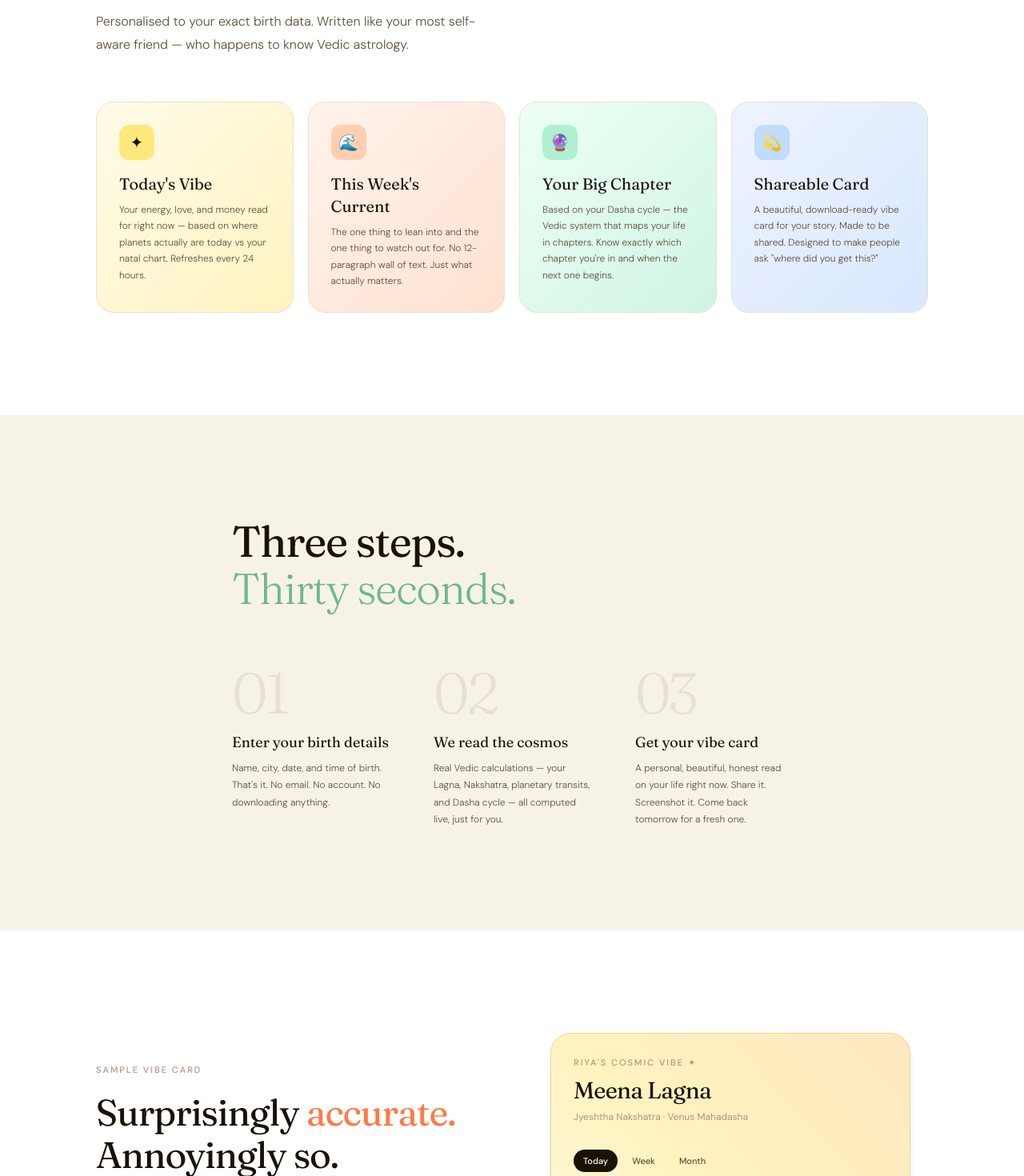
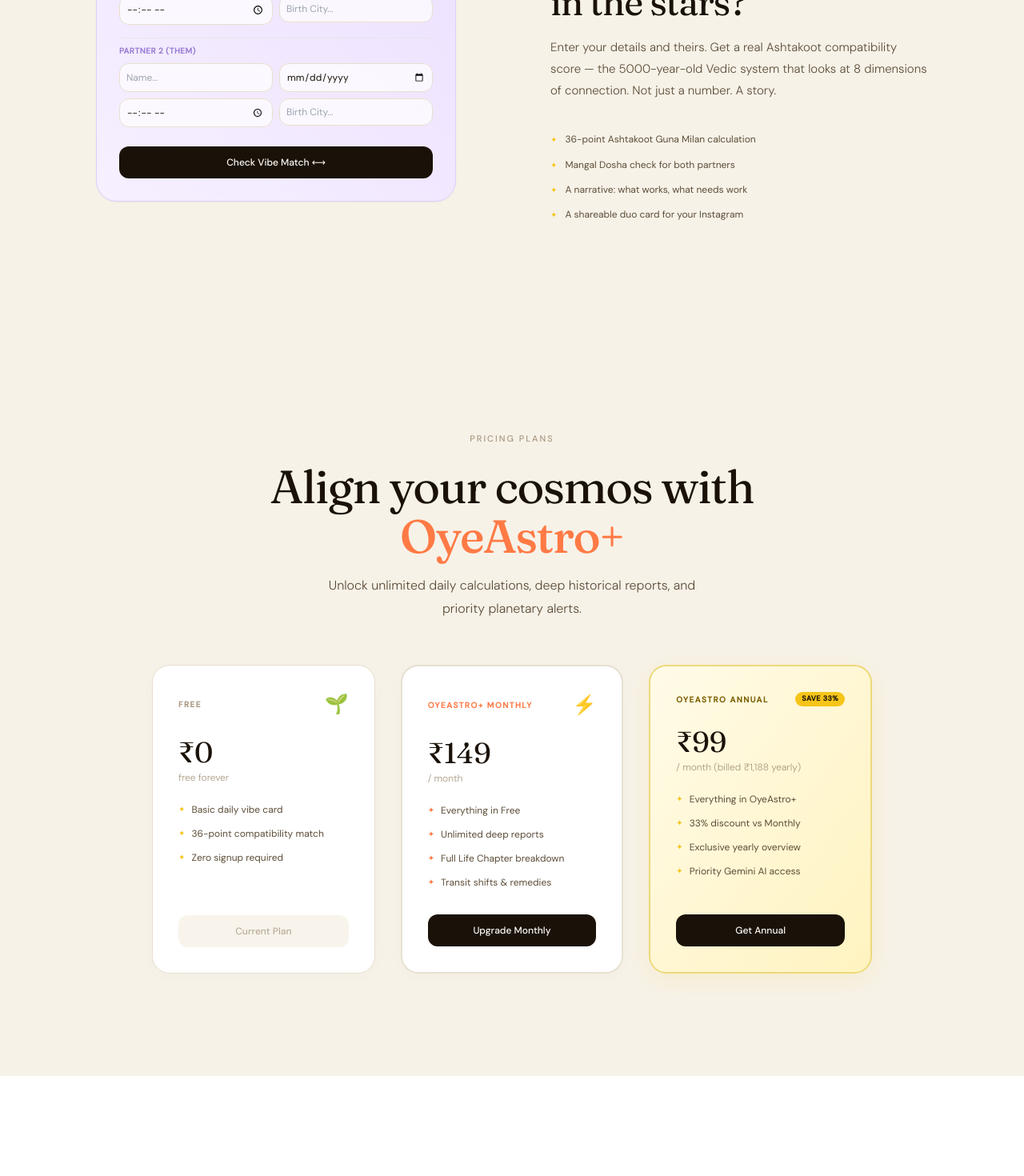
Before and after one commit to shivampandeyy97-cmd/oyeastro, a Next.js app in the folder oyeastro-next/: page / in a window 1280 px wide. Shown: the part 1280-2750 px from the top of the page at 80% size. Built offline with nearby package versions, Linux system fonts and the light colour scheme.

Commit message:
feat: remove 'what you will get' and 'three steps' segments and conditionally render results vibe card only after form submission

```diff
--- a/oyeastro-next/src/app/page.tsx
+++ b/oyeastro-next/src/app/page.tsx
@@ -482,76 +482,19 @@
         </div>
       </section>
 
-      {/* ░░ WHAT YOU GET ░░ */}
-      <section className="section bg-white py-32 px-6">
-        <div className="section-inner max-w-[1040px] mx-auto">
-          <p className="eyebrow text-[11px] font-medium text-ink-faint tracking-[2px] uppercase mb-5">What you get</p>
-          <h2 className="what-h font-display text-[36px] md:text-[58px] font-normal leading-[1.08] tracking-[-1.5px] text-ink mb-4">Not your mom's<br /><em className="not-italic text-lavender font-light">horoscope column.</em></h2>
-          <p className="what-sub text-base text-ink-mid leading-[1.8] font-light max-w-[480px] mb-14">Personalised to your exact birth data. Written like your most self-aware friend — who happens to know Vedic astrology.</p>
 
-          <div className="cards grid grid-cols-1 md:grid-cols-2 lg:grid-cols-4 gap-[18px]">
-            <div className="feat bg-gradient-to-br from-[#FFFBE8] to-[#FFF3C0] border border-border rounded-[22px] p-7 transition-all duration-300 hover:-translate-y-1 hover:shadow-lg">
-              <div className="feat-ico w-11 h-11 bg-[#FDE97B] rounded-xl flex items-center justify-center text-xl mb-4">✦</div>
-              <div className="feat-name font-display text-xl font-normal text-ink mb-2">Today's Vibe</div>
-              <div className="feat-desc text-xs text-ink-mid leading-[1.72] font-light">Your energy, love, and money read for right now — based on where planets actually are today vs your natal chart. Refreshes every 24 hours.</div>
-            </div>
-            <div className="feat bg-gradient-to-br from-[#FFF2EC] to-[#FFE2D0] border border-border rounded-[22px] p-7 transition-all duration-300 hover:-translate-y-1 hover:shadow-lg">
-              <div className="feat-ico w-11 h-11 bg-[#FFCFB0] rounded-xl flex items-center justify-center text-xl mb-4">🌊</div>
-              <div className="feat-name font-display text-xl font-normal text-ink mb-2">This Week's Current</div>
-              <div className="feat-desc text-xs text-ink-mid leading-[1.72] font-light">The one thing to lean into and the one thing to watch out for. No 12-paragraph wall of text. Just what actually matters.</div>
-            </div>
-            <div className="feat bg-gradient-to-br from-[#EDFFF5] to-[#D0F5E4] border border-border rounded-[22px] p-7 transition-all duration-300 hover:-translate-y-1 hover:shadow-lg">
-              <div className="feat-ico w-11 h-11 bg-[#B0F0D0] rounded-xl flex items-center justify-center text-xl mb-4">🔮</div>
-              <div className="feat-name font-display text-xl font-normal text-ink mb-2">Your Big Chapter</div>
-              <div className="feat-desc text-xs text-ink-mid leading-[1.72] font-light">Based on your Dasha cycle — the Vedic system that maps your life in chapters. Know exactly which chapter you're in and when the next one begins.</div>
-            </div>
-            <div className="feat bg-gradient-to-br from-[#EEF3FF] to-[#D8E8FF] border border-border rounded-[22px] p-7 transition-all duration-300 hover:-translate-y-1 hover:shadow-lg">
-              <div className="feat-ico w-11 h-11 bg-[#C0DCFF] rounded-xl flex items-center justify-center text-xl mb-4">💫</div>
-              <div className="feat-name font-display text-xl font-normal text-ink mb-2">Shareable Card</div>
-              <div className="feat-desc text-xs text-ink-mid leading-[1.72] font-light">A beautiful, download-ready vibe card for your story. Made to be shared. Designed to make people ask "where did you get this?"</div>
-            </div>
-          </div>
-        </div>
-      </section>
-
-      {/* ░░ HOW IT WORKS ░░ */}
-      <section className="section bg-cream py-32 px-6" id="how">
-        <div className="section-narrow max-w-[700px] mx-auto">
-          <h2 className="how-h font-display text-[34px] md:text-[54px] font-normal leading-[1.1] text-ink tracking-tight mb-16">Three steps.<br /><em className="not-italic text-sage font-light">Thirty seconds.</em></h2>
-          <div className="steps grid grid-cols-1 md:grid-cols-3 gap-14 text-left">
-            <div>
-              <div className="step-num font-display text-[72px] font-light text-border leading-none tracking-tighter mb-3">01</div>
-              <h3 className="step-title font-display text-lg font-normal text-ink mb-2">Enter your birth details</h3>
-              <p className="step-desc text-xs text-ink-mid leading-[1.78] font-light">Name, city, date, and time of birth. That's it. No email. No account. No downloading anything.</p>
-            </div>
-            <div>
-              <div className="step-num font-display text-[72px] font-light text-border leading-none tracking-tighter mb-3">02</div>
-              <h3 className="step-title font-display text-lg font-normal text-ink mb-2">We read the cosmos</h3>
-              <p className="step-desc text-xs text-ink-mid leading-[1.78] font-light">Real Vedic calculations — your Lagna, Nakshatra, planetary transits, and Dasha cycle — all computed live, just for you.</p>
-            </div>
-            <div>
-              <div className="step-num font-display text-[72px] font-light text-border leading-none tracking-tighter mb-3">03</div>
-              <h3 className="step-title font-display text-lg font-normal text-ink mb-2">Get your vibe card</h3>
-              <p className="step-desc text-xs text-ink-mid leading-[1.78] font-light">A personal, beautiful, honest read on your life right now. Share it. Screenshot it. Come back tomorrow for a fresh one.</p>
-            </div>
-          </div>
-        </div>
-      </section>
 
       {/* ░░ RESULT PREVIEW ░░ */}
+      {chart && (
         <section className="section bg-white py-32 px-6" id="results">
           <div className="section-inner max-w-[1040px] mx-auto">
             <div className="split grid grid-cols-1 lg:grid-cols-2 gap-10 lg:gap-24 items-center">
               <div className="text-left">
                 <p className="split-text-label text-[11px] font-medium text-ink-faint tracking-[2px] uppercase mb-5">
-                {chart ? 'Your vibe card' : 'Sample vibe card'}
+                  Your vibe card
                 </p>
                 <h2 className="split-h font-display text-[28px] md:text-[46px] font-normal leading-[1.15] tracking-tight text-ink mb-4">
-                {chart ? (
-                  <>Your Cosmos is <em className="not-italic text-coral">aligned.</em><br />Read your vibe check.</>
-                ) : (
-                  <>Surprisingly <em className="not-italic text-coral">accurate.</em><br />Annoyingly so.</>
-                )}
+                  Your Cosmos is <em className="not-italic text-coral">aligned.</em><br />Read your vibe check.
                 </h2>
                 <p className="split-p text-[15px] text-ink-mid leading-[1.8] font-light mb-8">
                   Our readers keep saying the same thing: "This literally described my week." That's because it's not a generic sun-sign column. It's calculated from your exact chart, matched against today's sky.
@@ -568,18 +511,14 @@
                 <div className="vibe-card bg-gradient-to-tr from-[#FFFBE8] via-[#FFF3C0] to-[#FFE8C0] border border-[#EDD890] rounded-[26px] p-7 shadow-md text-left">
                   <div className="vc-head flex justify-between items-start mb-1">
                     <div className="vc-name text-[11px] font-medium text-ink-faint tracking-[2px] uppercase">
-                    {chart ? `${chart.meta.name}'s Cosmic Vibe ✦` : "Riya's Cosmic Vibe ✦"}
+                      {chart.meta.name}'s Cosmic Vibe ✦
                     </div>
                   </div>
                   <div className="vc-lagna font-display text-[29px] font-normal text-ink tracking-tight mb-1">
-                  {chart ? `${chart.bigThree.rising.sign} Lagna` : "Meena Lagna"}
+                    {chart.bigThree.rising.sign} Lagna
                   </div>
                   <div className="vc-naksh text-xs text-ink-faint">
-                  {chart ? (
-                    `${chart.dasha.nakshatra.name} Nakshatra · ${chart.dasha.activeDasha.rulerName} Mahadasha`
-                  ) : (
-                    "Jyeshtha Nakshatra · Venus Mahadasha"
-                  )}
+                    {chart.dasha.nakshatra.name} Nakshatra · {chart.dasha.activeDasha.rulerName} Mahadasha
                   </div>
 
                   <div className="vc-line h-[0.5px] bg-ink/10 my-4" />
@@ -633,7 +572,7 @@
                   </div>
 
                   <div className="vc-insight bg-white/65 rounded-xl p-4 text-[12px] text-ink-mid leading-[1.75] italic mb-4 border-l-[2.5px] border-coral min-h-[80px] flex items-center">
-                  {vibeData ? `"${vibeData.interpretation}"` : `"Jupiter is side-eyeing your comfort zone right now. The next big chapter starts with one uncomfortable conversation you've been avoiding for weeks."`}
+                    {vibeData ? `"${vibeData.interpretation}"` : `""`}
                   </div>
 
                   <div className="vc-share-bar flex items-center justify-between bg-ink rounded-xl p-3 text-xs">
@@ -647,15 +586,14 @@
                   </div>
                 </div>
 
-              {chart && (
                 <div className="mt-8">
                   <PremiumReportCard chart={chart} />
                 </div>
-              )}
               </div>
             </div>
           </div>
         </section>
+      )}
 
       {/* ░░ COMPATIBILITY ░░ */}
       <section className="section bg-cream py-32 px-6" id="match">
```
Lines whose indentation alone changed are shown as unchanged.
